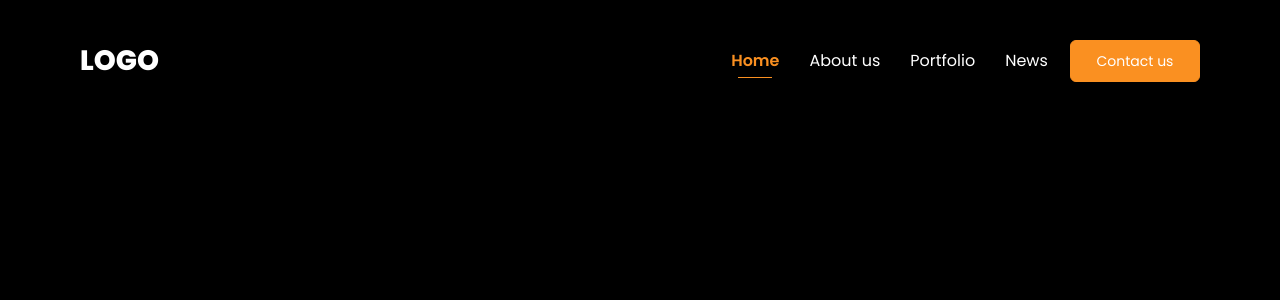
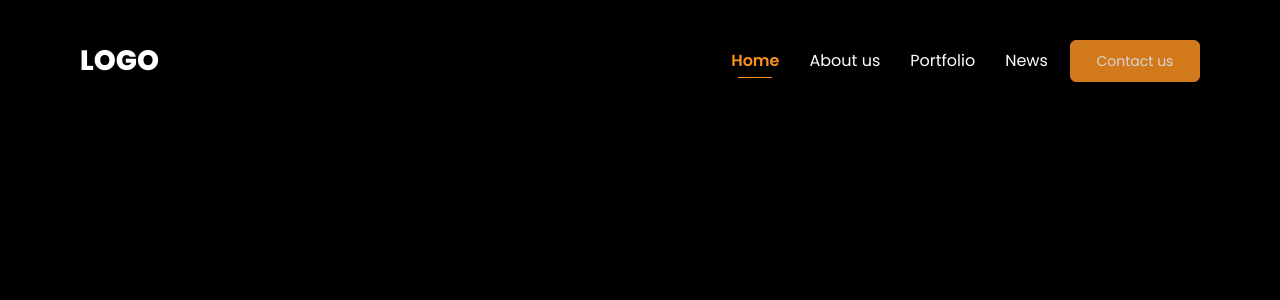
Before and after one commit to lucianovictor/gaming-platform, a Next.js app: page / in a window 1280 px wide. In both pictures the pointer is over the button "Contact us". Shown: the top 300 px of the page. Built offline with nearby package versions, Linux system fonts and the light colour scheme.

Commit message:
style: adding hover on button

```diff
--- a/src/components/Header/styles.module.scss
+++ b/src/components/Header/styles.module.scss
@@ -24,6 +24,11 @@
     border-radius: 6px;
     font-size: 0.875rem;
     line-height: 1.25rem;
+    transition: filter 0.4s;
+
+    &:hover {
+      filter: brightness(0.84);
+    }
   }
 }
 
```
